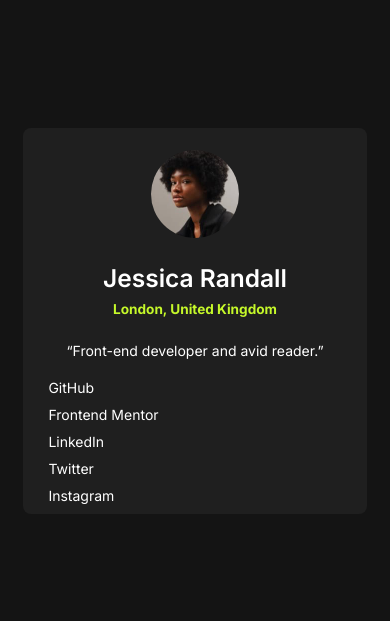
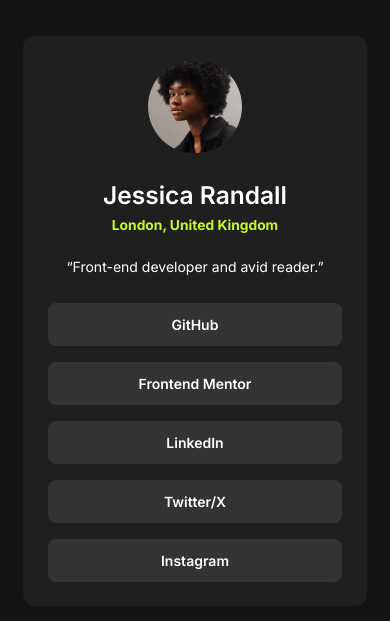
Before and after one commit to pkthunder87/social-links, a React (Vite) app: page / in a window 390 px wide. Shown: the part 101-722 px from the top of the page. Built offline with nearby package versions, Linux system fonts and the light colour scheme.

Commit message:
Feat: Finish links section for mobile

```diff
--- a/src/components/Link.jsx
+++ b/src/components/Link.jsx
@@ -1,8 +1,8 @@
-function Link({ siteLinks }) {
+function Link({ siteLinks, siteUrl = "https://old.reddit.com/" }) {
   return (
-    <div>
-      <div className="site-links">{siteLinks}</div>
-    </div>
+    <a className="site-links" target="_blank" rel="noreferrer" href={siteUrl}>
+      {siteLinks}
+    </a>
   );
 }
 
--- a/src/components/LinksBox.jsx
+++ b/src/components/LinksBox.jsx
@@ -3,11 +3,14 @@ import Link from "./Link";
 function LinksBox() {
   return (
     <div className="links-box">
-      <Link siteLinks="GitHub" />
-      <Link siteLinks="Frontend Mentor" />
-      <Link siteLinks="LinkedIn" />
-      <Link siteLinks="Twitter" />
-      <Link siteLinks="Instagram" />
+      <Link siteLinks="GitHub" siteUrl="https://github.com" />
+      <Link
+        siteLinks="Frontend Mentor"
+        siteUrl="https://www.frontendmentor.io/home"
+      />
+      <Link siteLinks="LinkedIn" siteUrl="https://www.linkedin.com/" />
+      <Link siteLinks="Twitter/X" siteUrl="https://x.com/" />
+      <Link siteLinks="Instagram" siteUrl="https://www.instagram.com/" />
     </div>
   );
 }
--- a/src/sass/_base.scss
+++ b/src/sass/_base.scss
@@ -74,20 +74,16 @@ body {
   background-color: hsl(var(--color-grey-1000));
 }
 
-// List and marker styles
-ul {
-  list-style-type: square;
-  margin-left: 0;
-  padding-left: 2rem;
+a:link,
+a:visited {
+  text-decoration: none;
+  color: hsl(var(--color-white));
 }
 
-li {
-  padding-left: 2rem;
-}
-
-li::marker {
-  color: hsl(var(--color-rose-800));
-  font-size: 1.2rem;
+a:active,
+a:hover {
+  color: hsl(var(--color-grey-800));
+  background-color: hsl(var(--color-green));
 }
 
 /* Make images easier to work with */
--- a/src/sass/_components.scss
+++ b/src/sass/_components.scss
@@ -37,12 +37,12 @@
   justify-content: center;
   align-items: center;
   row-gap: 0.75rem;
-  margin-block-end: 4rem;
+  margin-block-end: 4.8rem;
 
   &__img {
-    margin-block-start: 2.2rem;
-    margin-block-end: 1.8rem;
-    width: 30%;
+    margin-block-start: 2.4rem;
+    margin-block-end: 1.9rem;
+    width: 32%;
     border-radius: 50%;
   }
 
@@ -52,7 +52,7 @@
   }
 
   &__location {
-    font-size: 1.36rem;
+    font-size: 1.38rem;
     color: hsl(var(--color-green));
     margin-block-end: 1rem;
   }
@@ -65,9 +65,22 @@
 }
 
 .links-box {
-  margin-top: 3rem;
+  display: flex;
+  flex-direction: column;
+  row-gap: 0.6rem;
+  margin-block-start: 3rem;
+  margin-block-end: 1.4rem;
 }
 
 .site-links {
+  display: flex;
+  justify-content: center;
+
+  border-radius: 8px;
+  padding: 1.3rem;
   margin-bottom: 1rem;
+  background-color: hsl(var(--color-grey-700));
+
+  font-size: 1.4;
+  font-weight: 600;
 }
--- a/src/sass/_layout.scss
+++ b/src/sass/_layout.scss
@@ -62,7 +62,7 @@
   }
 
   &__inner {
-    border-radius: 8px;
+    border-radius: 12px;
     margin: auto 0;
 
     background-color: hsl(var(--color-grey-800));
```
Also changed, not shown: .eslintrc.cjs.
